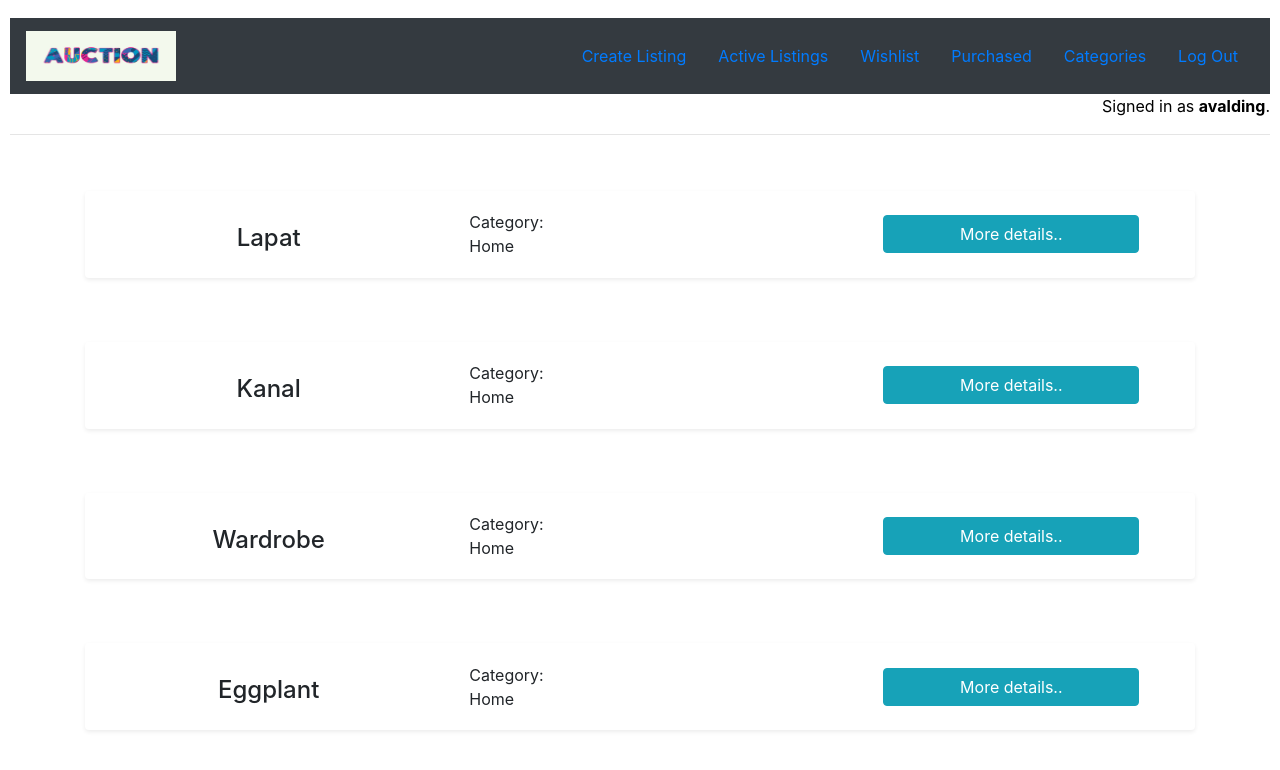
After one commit to avaldinger/ecommerce, a Django app: page /categoryitems/Home in a window 1280 px wide. The commit adds this page. Shown: the top 770 px of the page. Run offline with Django 3.2, Linux system fonts and the light colour scheme; a user stored in the database is signed in; data comes from the database, SQL or seed files in the repository; some libraries are stand-ins or nearby versions.

Commit message:
Category Listing funcionality implemented

```diff
--- a/auctions/models.py
+++ b/auctions/models.py
@@ -11,7 +11,7 @@ class User(AbstractUser):
 
 class AuctionListing(models.Model):
     NotDefined = "NotDefined"
-    CATEGORIES = (
+    CATEGORIES = [
         (NotDefined, "Not defined"),
         ("Fashion", "Fashion"),
         ("Toys", "Toys"),
@@ -20,7 +20,7 @@ class AuctionListing(models.Model):
         ("Car", "Car"),
         ("Travel", "Travel"),
         ("Fun", "Fun"),
-    )
+    ]
     item = models.CharField(max_length=125)
     description = models.CharField(blank=True, max_length=300)
     category = models.CharField(max_length=25, choices=CATEGORIES)
--- /dev/null
+++ b/auctions/templates/auctions/categoryitems.html
@@ -0,0 +1,36 @@
+{% extends "auctions/layout.html" %}
+
+{% block body %}
+
+    <link href="https://maxcdn.bootstrapcdn.com/font-awesome/4.7.0/css/font-awesome.min.css" rel="stylesheet" />
+    {% for item in items  %}
+
+<div class="container">
+<div class="mt-5">
+      <div class="d-style btn btn-brc-tp border-2 bgc-white btn-outline-blue btn-h-outline-blue btn-a-outline-blue w-100 my-2 py-3 shadow-sm">
+        <!-- Basic Plan -->
+        <div class="row align-items-center">
+          <div class="col-12 col-md-4">
+            <h4 class="pt-3 text-170 text-600 text-primary-d1 letter-spacing">
+                {{item.item}}
+            </h4>
+          </div>
+
+          <ul class="list-unstyled mb-0 col-12 col-md-4 text-dark-l1 text-90 text-left my-4 my-md-0">
+            <li>
+              <span></span>
+                <span class="text-110">Category: <br> {{item.category}} </span>
+            </li>
+          </ul>
+
+          <div class="col-12 col-md-4 text-center">
+            <a href="{% url 'details' item.id %}" class="f-n-hover btn btn-info btn-raised px-4 py-25 w-75 text-600">More details..</a>
+          </div>
+        </div>
+
+      </div>
+      </div>
+    </div>
+</div>
+    {% endfor %}
+{% endblock %}
--- a/auctions/templates/auctions/layout.html
+++ b/auctions/templates/auctions/layout.html
@@ -28,6 +28,9 @@
                     <a class="nav-link" href="{% url 'purchased' %}">Purchased</a>
                 </li>
                 <li class="nav-item">
+                    <a class="nav-link" href="{% url 'categories' %}">Categories</a>
+                </li>
+                <li class="nav-item">
                     <a class="nav-link" href="{% url 'logout' %}">Log Out</a>
                 </li>
             {% else %}
--- a/auctions/urls.py
+++ b/auctions/urls.py
@@ -15,5 +15,7 @@ urlpatterns = [
     path("wishlist", views.wishList, name="wishlist"),
     path("addBid/<int:item_id>", views.addBid, name="addBid"),
     path("endBidding/<int:item_id>", views.endBidding, name="endBidding"),
-    path("purchased", views.wonAuctions, name="purchased")
+    path("purchased", views.wonAuctions, name="purchased"),
+    path("categories", views.getAllCategories, name="categories"),
+    path("categoryitems/<str:category>", views.getCategoryListing, name="categoryitems")
 ]
--- a/auctions/views.py
+++ b/auctions/views.py
@@ -284,3 +284,20 @@ def wonAuctions(request):
     return render(request, "auctions/purchases.html", {
         "myPurchases": myPurchases, "bid": bid
     })
+
+@login_required
+def getAllCategories(request):
+    allCategory = AuctionListing.CATEGORIES
+    categories = [x[0] for x in allCategory]
+    return render(request, "auctions/categories.html", {
+        "categories": categories
+    })
+
+@login_required
+def getCategoryListing(request, category):
+    print(category)
+    items = AuctionListing.objects.filter(category=category)
+    print(items)
+    return render(request, "auctions/categoryitems.html", {
+        "items": items
+    })
```
Also changed, not shown: auctions/templates/auctions/categories.html (added, +16 -0 lines).
